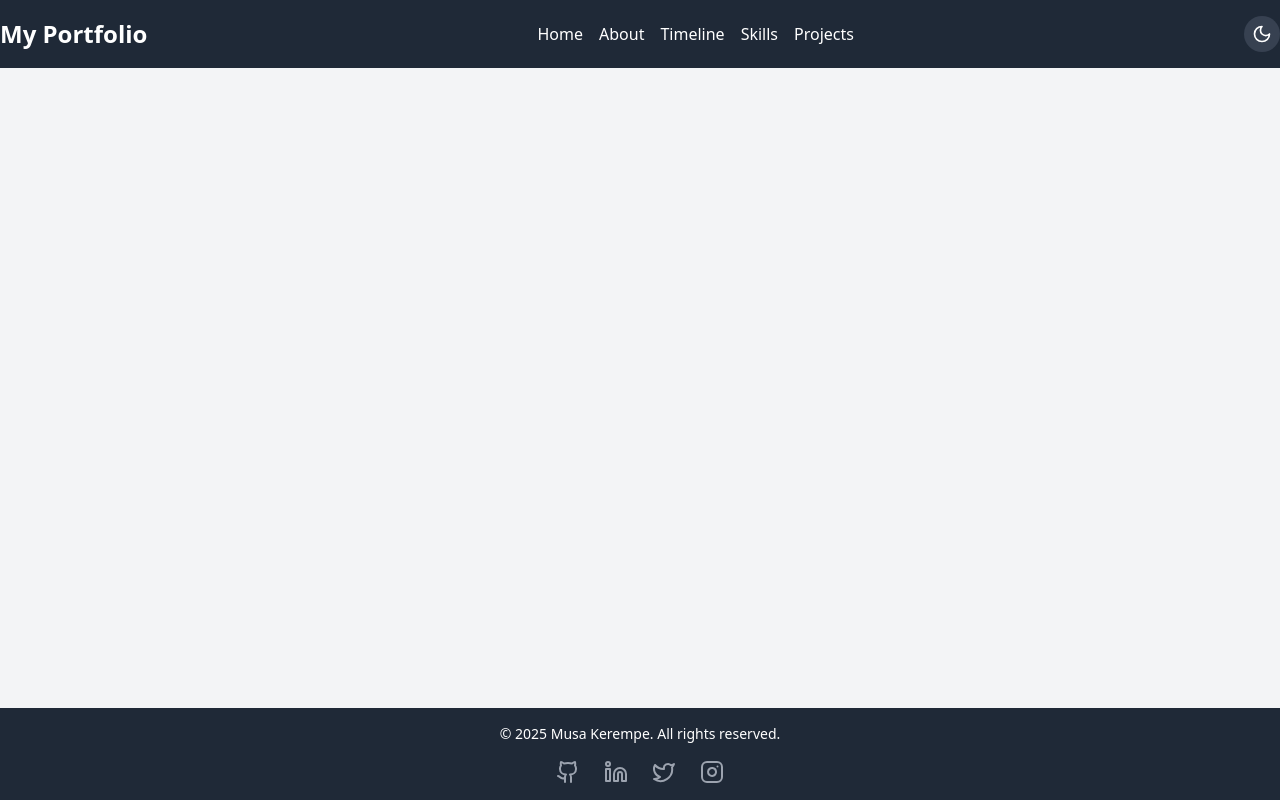
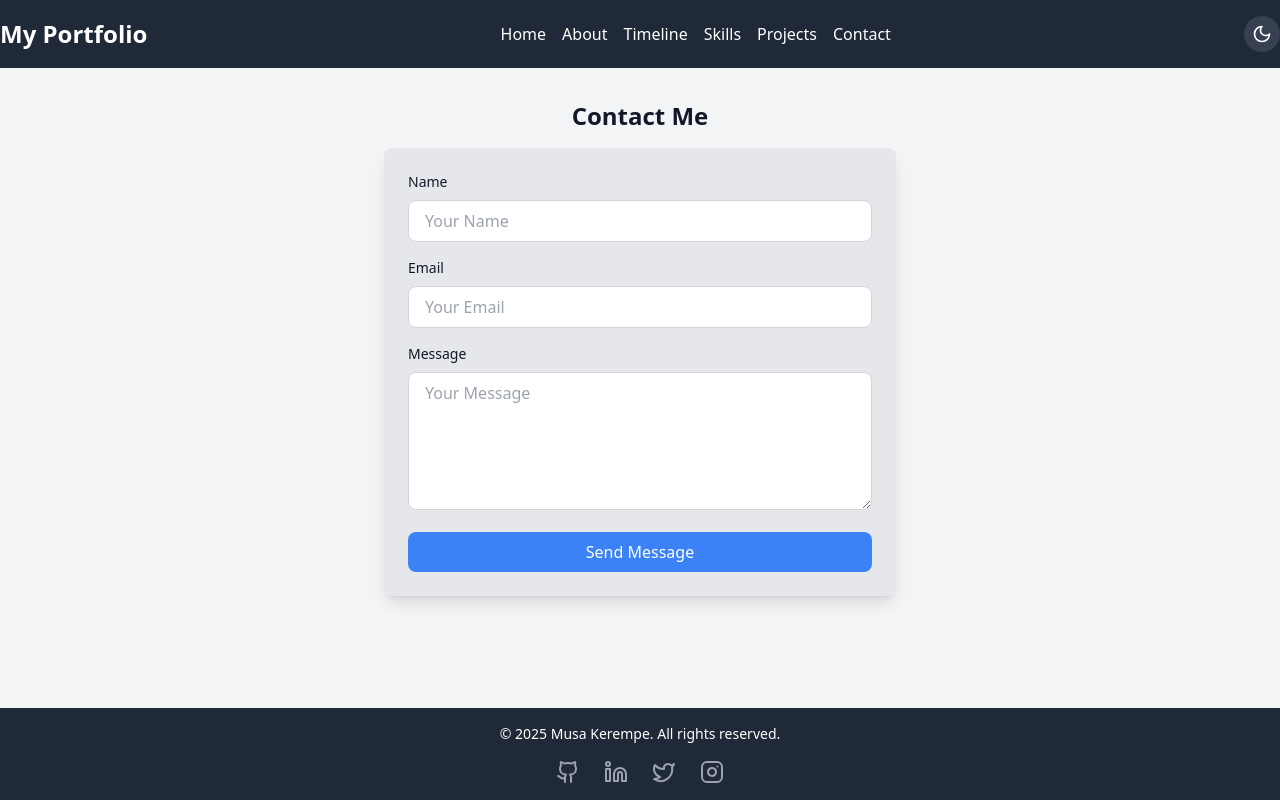
Before and after one commit to MosesKerempe/portfolio-website, a React (Create React App) app: page /contact in a window 1280 px wide. Built offline with nearby package versions, Linux system fonts and the light colour scheme.

Commit message:
updated contact

```diff
--- a/package.json
+++ b/package.json
@@ -19,6 +19,7 @@
   "author": "Your Name",
   "license": "MIT",
   "dependencies": {
+    "@emailjs/browser": "^4.4.1",
     "lucide-react": "^0.487.0",
     "react": "^17.0.2",
     "react-dom": "^17.0.2",
--- a/src/App.tsx
+++ b/src/App.tsx
@@ -7,6 +7,7 @@ import About from './pages/About';
 import Timeline from './components/Timeline';
 import Skills from './pages/Skills';
 import Projects from './pages/Projects'; // Import the Projects page
+import Contact from './pages/Contact'; // Import the Contact page
 
 const App: React.FC = () => {
   return (
@@ -20,6 +21,7 @@ const App: React.FC = () => {
             <Route path="/timeline" component={Timeline} />
             <Route path="/skills" component={Skills} />
             <Route path="/projects" component={Projects} /> {/* Add Projects route */}
+            <Route path="/contact" component={Contact} /> {/* Add Contact route */}
           </Switch>
         </main>
         <Footer />
--- a/src/components/Header.tsx
+++ b/src/components/Header.tsx
@@ -38,46 +38,36 @@ const Header: React.FC = () => {
           My Portfolio
         </Link>
 
-        {/* Navigation Links */}
+        {/* Navigation Links (Desktop) */}
         <ul className="hidden lg:flex lg:space-x-4 lg:items-center">
           <li>
-            <Link
-              to="/"
-              className="hover:text-gray-400"
-            >
+            <Link to="/" className="hover:text-gray-400">
               Home
             </Link>
           </li>
           <li>
-            <Link
-              to="/about"
-              className="hover:text-gray-400"
-            >
+            <Link to="/about" className="hover:text-gray-400">
               About
             </Link>
           </li>
           <li>
-            <Link
-              to="/timeline"
-              className="hover:text-gray-400"
-            >
+            <Link to="/timeline" className="hover:text-gray-400">
               Timeline
             </Link>
           </li>
           <li>
-            <Link
-              to="/skills"
-              className="hover:text-gray-400"
-            >
+            <Link to="/skills" className="hover:text-gray-400">
               Skills
             </Link>
           </li>
           <li>
-            <Link
-              to="/projects"
-              className="hover:text-gray-400"
-            >
+            <Link to="/projects" className="hover:text-gray-400">
               Projects
+            </Link>
+          </li>
+          <li>
+            <Link to="/contact" className="hover:text-gray-400">
+              Contact
             </Link>
           </li>
         </ul>
@@ -162,6 +152,15 @@ const Header: React.FC = () => {
               Projects
             </Link>
           </li>
+          <li className="border-b border-gray-700">
+            <Link
+              to="/contact"
+              className="block px-4 py-2 hover:text-gray-400"
+              onClick={() => setIsMenuOpen(false)}
+            >
+              Contact
+            </Link>
+          </li>
         </ul>
       </nav>
     </header>
--- /dev/null
+++ b/src/pages/Contact.tsx
@@ -0,0 +1,103 @@
+import React, { useState } from 'react';
+import emailjs from '@emailjs/browser';
+
+const Contact: React.FC = () => {
+  const [formData, setFormData] = useState({
+    name: '',
+    email: '',
+    message: '',
+  });
+
+  const [isSent, setIsSent] = useState(false);
+
+  const handleChange = (e: React.ChangeEvent<HTMLInputElement | HTMLTextAreaElement>) => {
+    setFormData({ ...formData, [e.target.name]: e.target.value });
+  };
+
+  const handleSubmit = (e: React.FormEvent) => {
+    e.preventDefault();
+
+    emailjs
+      .send(
+        'service_m9aqnaf', // Replace with your EmailJS Service ID
+        'template_cz1q22p', // Replace with your EmailJS Template ID
+        formData,
+        'MGncN7kASSIMdB4hu' // Replace with your EmailJS Public Key
+      )
+      .then(
+        () => {
+          setIsSent(true);
+          setFormData({ name: '', email: '', message: '' }); // Reset form
+        },
+        (error: any) => {
+          console.error('Failed to send email:', error);
+        }
+      );
+  };
+
+  return (
+    <div className="bg-gray-100 dark:bg-gray-800 text-gray-900 dark:text-gray-100 py-8">
+      <div className="container mx-auto px-4">
+        <h2 className="text-2xl font-bold text-center mb-4">Contact Me</h2>
+        {isSent && (
+          <p className="text-center text-green-500 mb-4">Your message has been sent successfully!</p>
+        )}
+        <form onSubmit={handleSubmit} className="max-w-lg mx-auto bg-gray-200 dark:bg-gray-900 p-6 rounded-lg shadow-lg">
+          <div className="mb-4">
+            <label htmlFor="name" className="block text-sm font-medium mb-2">
+              Name
+            </label>
+            <input
+              type="text"
+              id="name"
+              name="name"
+              value={formData.name}
+              onChange={handleChange}
+              className="w-full px-4 py-2 border border-gray-300 dark:border-gray-700 rounded-lg focus:outline-none focus:ring-2 focus:ring-blue-500 dark:bg-gray-800"
+              placeholder="Your Name"
+              required
+            />
+          </div>
+          <div className="mb-4">
+            <label htmlFor="email" className="block text-sm font-medium mb-2">
+              Email
+            </label>
+            <input
+              type="email"
+              id="email"
+              name="email"
+              value={formData.email}
+              onChange={handleChange}
+              className="w-full px-4 py-2 border border-gray-300 dark:border-gray-700 rounded-lg focus:outline-none focus:ring-2 focus:ring-blue-500 dark:bg-gray-800"
+              placeholder="Your Email"
+              required
+            />
+          </div>
+          <div className="mb-4">
+            <label htmlFor="message" className="block text-sm font-medium mb-2">
+              Message
+            </label>
+            <textarea
+              id="message"
+              name="message"
+              value={formData.message}
+              onChange={handleChange}
+              rows={5}
+              className="w-full px-4 py-2 border border-gray-300 dark:border-gray-700 rounded-lg focus:outline-none focus:ring-2 focus:ring-blue-500 dark:bg-gray-800"
+              placeholder="Your Message"
+              required
+            ></textarea>
+          </div>
+          <button
+            type="submit"
+            className="w-full bg-blue-500 text-white py-2 px-4 rounded-lg hover:bg-blue-600 focus:outline-none focus:ring-2 focus:ring-blue-500"
+          >
+            Send Message
+          </button>
+        </form>
+      </div>
+    </div>
+  );
+};
+
+export default Contact;
```
Also changed, not shown: 1 other file (tests, documents, lock files or other folders).
